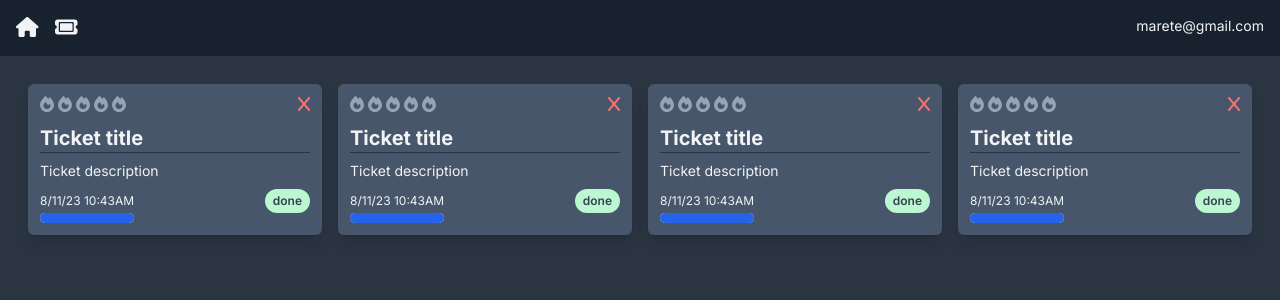
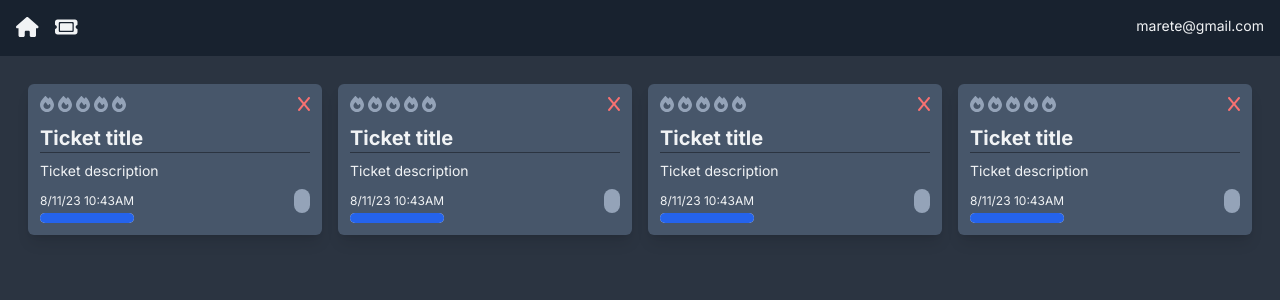
Before and after one commit to brianmarete/Ticketo, a Next.js app: page / in a window 1280 px wide. Shown: the top 300 px of the page. Built offline with nearby package versions, Linux system fonts and the light colour scheme.

Commit message:
Make color of status dynamic

```diff
--- a/app/(components)/StatusBadge.jsx
+++ b/app/(components)/StatusBadge.jsx
@@ -1,7 +1,17 @@
-const StatusBadge = () => {
+const StatusBadge = ({ status }) => {
+  const statusColors = {
+    "not started": "bg-red-200",
+    "in progress": "bg-yellow-200",
+    completed: "bg-green-200",
+  };
+
   return (
-    <span className="inline-block h-6 rounded-full px-2 py-1 text-xs font-semibold text-gray-700 bg-green-200">
-      done
+    <span
+      className={`inline-block h-6 rounded-full px-2 py-1 text-xs font-semibold text-gray-700 ${
+        statusColors[status] || "bg-slate-400"
+      }`}
+    >
+      {status}
     </span>
   );
 };
```
